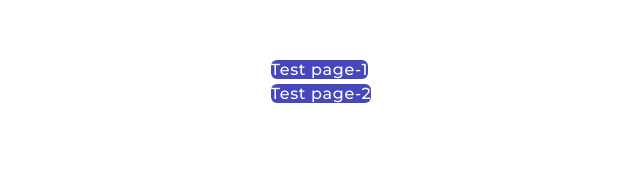
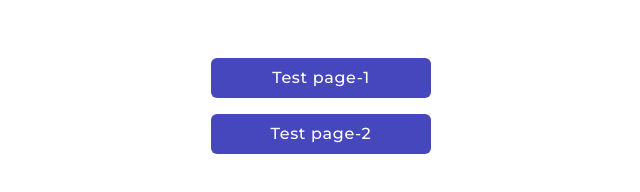
Before and after one commit to GenchikS/Collections-photos, a website built with Vite: page src/index.html in a window 1280 px wide. Shown: the whole page, without its empty margins (319-959 px from the left). Built offline with nearby package versions, Linux system fonts and the light colour scheme.

Commit message:
v.1.1.2(2+)

```diff
--- a/src/index.html
+++ b/src/index.html
@@ -15,12 +15,8 @@
 
     </header>
     <section class="container-all">
-      <ul>
-        <li><a href="./page-1.html" class="text-link">Test page-1</a></li>
-        <li><a href="./page-2.html" class="text-link">Test page-2</a></li>
-      </ul>
-
-
+      <a href="./page-1.html" class="text-link">Test page-1</a>
+      <a href="./page-2.html" class="text-link">Test page-2</a>
     </section>
 
 
```
